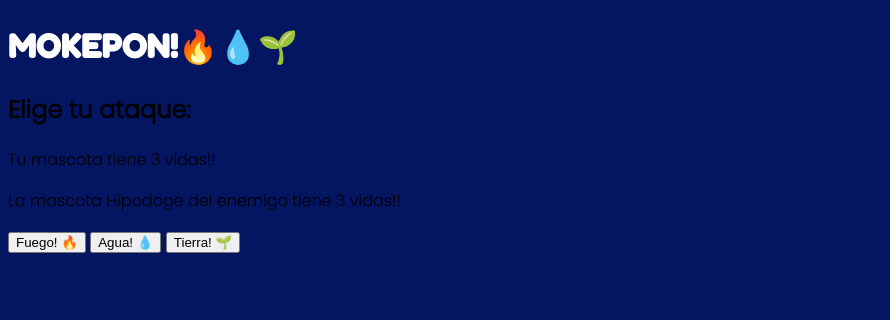
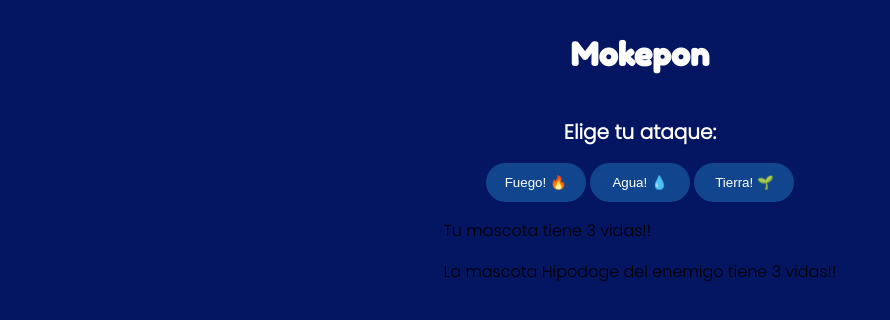
Before and after one commit to axelazul/nuevaClaseProgramacionBasica, a plain HTML site: page mokepon/mokepon.html in a window 1280 px wide. Both pictures are taken after a click on the button "Seleccionar". Shown: the whole page, without its empty margins (0-890 px from the left). Drawn offline with Linux system fonts and the light colour scheme.

Commit message:
ADD CSS FIXED && CHANGE STYLE DISPLAY JS TO FLEX

```diff
--- a/mokepon/js/main.js
+++ b/mokepon/js/main.js
@@ -34,7 +34,7 @@ function seleccionarMascotaJugador() {
     sectionSeleccionarMascota.style.display = "none";
 
     let sectionSelecionarAtaque = document.getElementById("seleccionar-ataque");
-    sectionSelecionarAtaque.style.display = "block";
+    sectionSelecionarAtaque.style.display = "flex";
 
    let inputHipodoge = document.getElementById("hipodoge");
    let inputCapipepo = document.getElementById("capipepo");
@@ -44,7 +44,7 @@ function seleccionarMascotaJugador() {
    let spanMascotaJugador = document.getElementById("mascota-jugador");
 
     if (inputHipodoge.checked){
-        spanMascotaJugador.innerHTML = "BARCELONA ";
+        spanMascotaJugador.innerHTML = "Hipodoge ";
     } else if (inputCapipepo.checked){
         spanMascotaJugador.innerHTML = "Capipepo ";
     } else if (inputRatigueya.checked){
--- a/mokepon/mokepon.html
+++ b/mokepon/mokepon.html
@@ -48,20 +48,18 @@
         </section>
 
         <section id="seleccionar-ataque">
-            <h1 class="titulo" >MOKEPON!🔥💧🌱</h1>
-            <h2>Elige tu ataque:</h2>
-            <p>Tu mascota <span id="mascota-jugador"> </span>tiene <span id="vidas-jugador">3</span> vidas!!</p>
-            <p>La mascota <span id="mascota-enemigo"> </span>del enemigo tiene <span id="vidas-enemigo">3</span> vidas!!</p>
+            <h1 class="titulo" >Mokepon</h1>
+            <h2 class="subtitulo">Elige tu ataque:</h2>
 
-            <p>
-                <button id="boton-fuego">Fuego! 🔥</button>
-                <button id="boton-agua">Agua! 💧</button>
-                <button id="boton-tierra">Tierra! 🌱</button>
+            <div>
+                <button id="boton-fuego" class="boton-de-ataque">Fuego! 🔥</button>
+                <button id="boton-agua" class="boton-de-ataque">Agua! 💧</button>
+                <button id="boton-tierra" class="boton-de-ataque">Tierra! 🌱</button>
                 <!-- <button id="boton-electrico">Electrico! ⚡</button>
                 <button id="boton-cursed">Cursed! ☠</button> -->
-            </p>
-        </section>
+            </div>
 
+            <div>
                 <section id="mensajes">
                     <!-- <p>Tu mascota atacó con FUEGO, la mascota del enemigo atacó con TIERRA -- GANASTE!! 🎉</p> -->
                 </section>
@@ -69,7 +67,13 @@
                 <section id="reiniciar">
                     <button id="boton-reiniciar">Reiniciar 🕹</button>
                 </section>
+            </div>
 
+            <div>
+                <p>Tu mascota <span id="mascota-jugador"> </span>tiene <span id="vidas-jugador">3</span> vidas!!</p>
+            <p>La mascota <span id="mascota-enemigo"> </span>del enemigo tiene <span id="vidas-enemigo">3</span> vidas!!</p>
+            </div>
+        </section>
     </body>
     <!-- <script src="js/main.js"></script> EL JS SIEMPRE AL FINAL PARA QUE CARGE TODO EL HTML ANTERIOR, FORMA MAS FACIL DE HACER  -->
 </html>
--- a/mokepon/style.css
+++ b/mokepon/style.css
@@ -32,7 +32,7 @@ body{
 .tarjeta-de-mokepon {
     width: 180px;
     height: 100px;
-    background-color: #114685;
+    background-color: #11468f;
     padding: 10px;
     box-sizing: border-box;
     margin: 10px;
@@ -56,8 +56,24 @@ body{
     color: white;
     font-family: 'Poppins', sans-serif;
     margin-top: 15px;
+    padding: 10px;
 }
 
 input{
     display: none;
 }
+
+#seleccionar-ataque{
+    flex-direction: column;
+    align-items: center;
+}
+
+.boton-de-ataque{
+    background: #11468F;
+    padding: 10px;
+    border-radius: 20px;
+    box-sizing: border-box;
+    border-color: transparent;
+    width: 100px;
+    color: white;
+}
```
Lines whose indentation alone changed are shown as unchanged.
